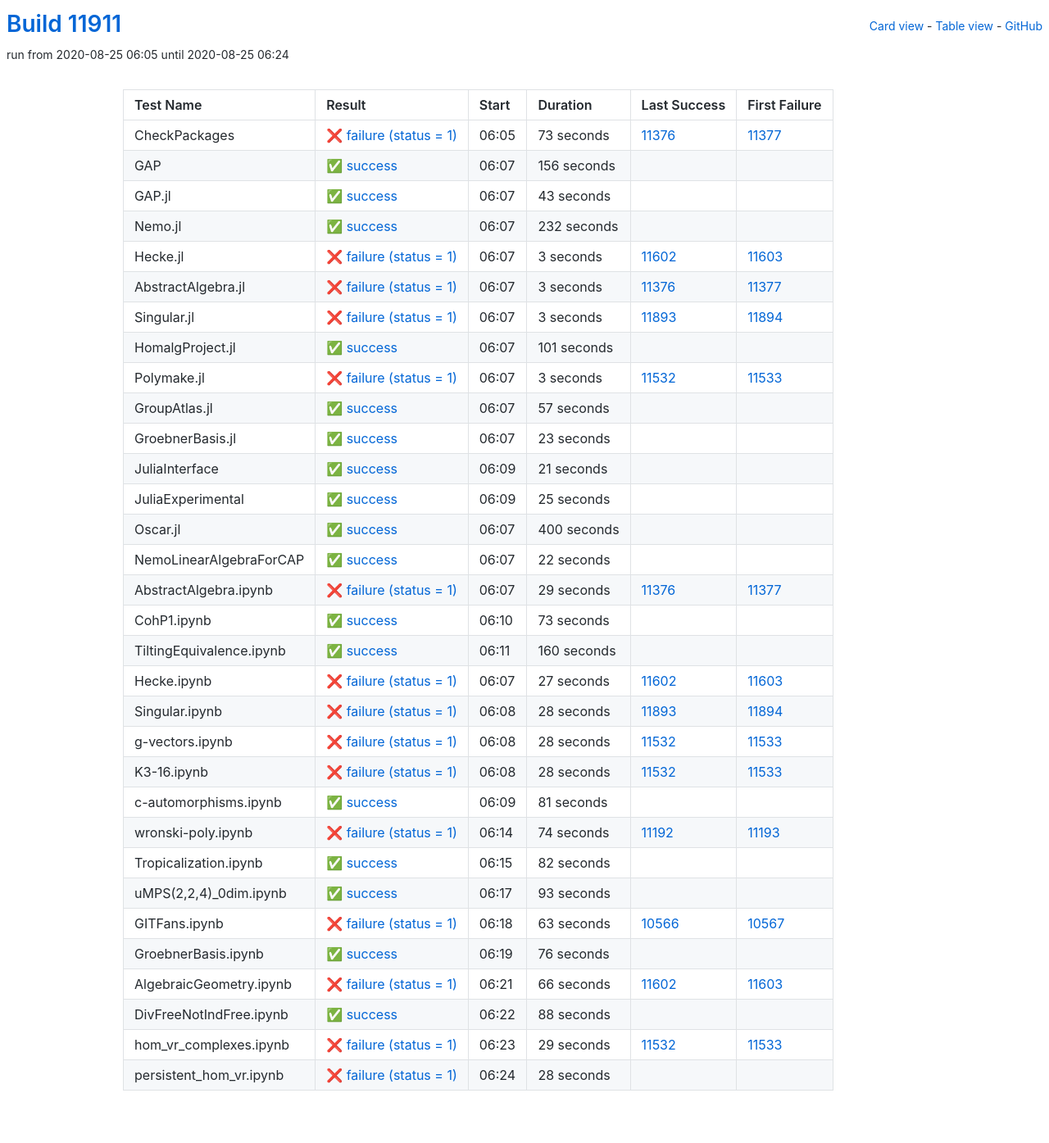
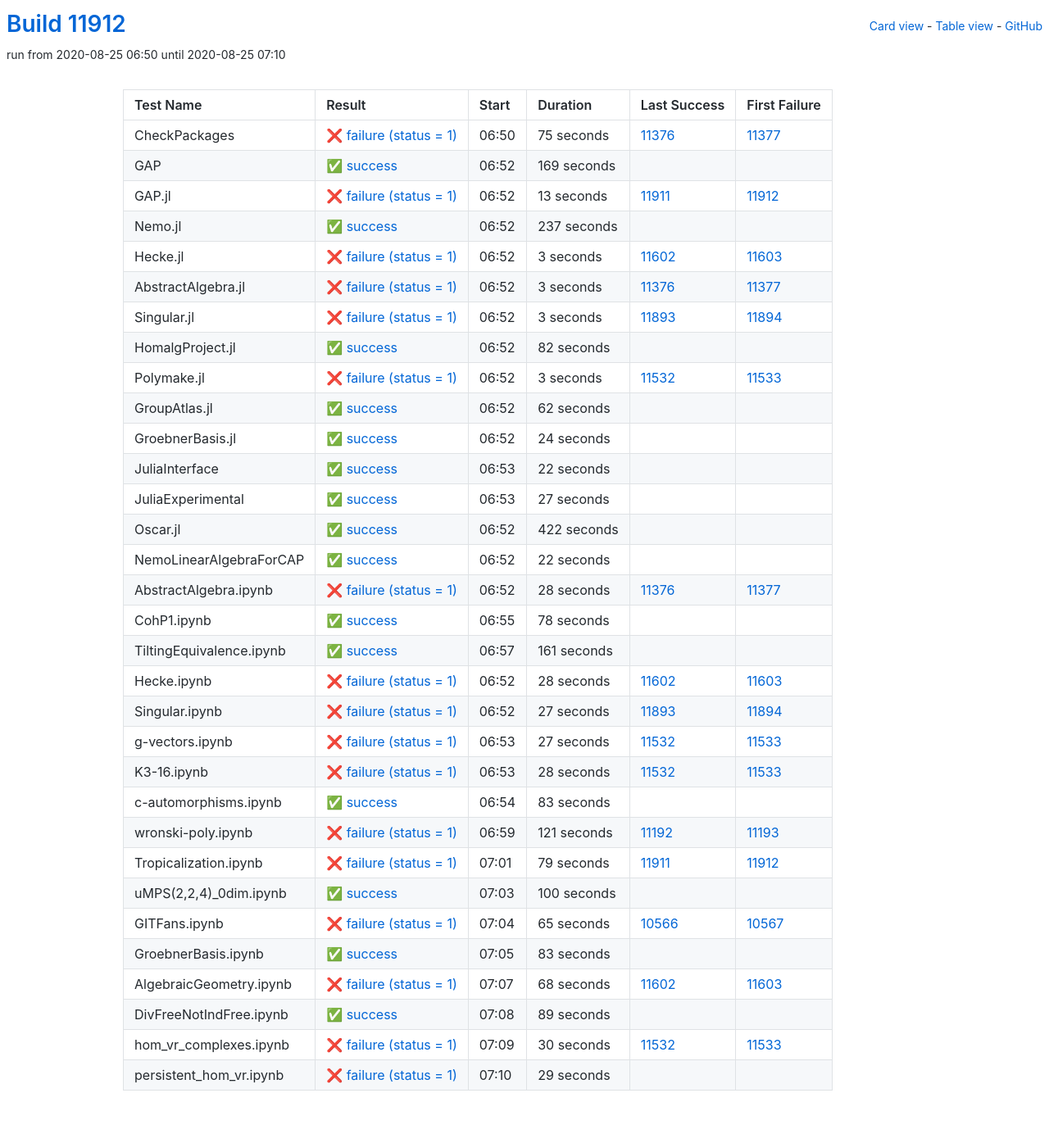
Before and after one commit to oscar-system/oscar-ci-status, a Jekyll site: the page built from table.html, in a window 1280 px wide. Shown: the whole page at 82% size. Built offline with Jekyll 4.4.1, drawn with Linux system fonts in a browser that asks for light colours.

Commit message:
Build #11912

```diff
--- a/_data/ci.yml
+++ b/_data/ci.yml
@@ -1,6 +1,6 @@
 ---
-build: 11911
-build_url: https://oscarci.mathematik.uni-kl.de/job/oscar/11911/
+build: 11912
+build_url: https://oscarci.mathematik.uni-kl.de/job/oscar/11912/
 job: oscar
 organization: oscar-system
 repo: oscar-ci-status
@@ -8,56 +8,56 @@
 tests:
 - name: CheckPackages
   id: checkpackages
-  log: https://oscarci.mathematik.uni-kl.de/job/oscar/11911/artifact/logs/build-11911/CheckPackages.log
-  start: 2020-08-25 06:05
+  log: https://oscarci.mathematik.uni-kl.de/job/oscar/11912/artifact/logs/build-11912/CheckPackages.log
+  start: 2020-08-25 06:50
   success: false
   exitcode: 1
   status: failure
-  duration: 73
+  duration: 75
   last_success: 11376
   last_success_url: https://oscarci.mathematik.uni-kl.de/job/oscar/11376/
   first_failure: 11377
   first_failure_url: https://oscarci.mathematik.uni-kl.de/job/oscar/11377/
 - name: GAP
   id: gap
-  log: https://oscarci.mathematik.uni-kl.de/job/oscar/11911/artifact/logs/build-11911/GAP.log
-  start: 2020-08-25 06:07
+  log: https://oscarci.mathematik.uni-kl.de/job/oscar/11912/artifact/logs/build-11912/GAP.log
+  start: 2020-08-25 06:52
   success: true
   exitcode: 0
   status: success
-  duration: 156
+  duration: 169
   last_success: false
   last_success_url:
   first_failure: false
   first_failure_url:
 - name: GAP.jl
   id: gap-jl
-  log: https://oscarci.mathematik.uni-kl.de/job/oscar/11911/artifact/logs/build-11911/GAP.jl.log
-  start: 2020-08-25 06:07
+  log: https://oscarci.mathematik.uni-kl.de/job/oscar/11912/artifact/logs/build-11912/GAP.jl.log
+  start: 2020-08-25 06:52
+  success: false
+  exitcode: 1
+  status: failure
+  duration: 13
+  last_success: 11911
+  last_success_url: https://oscarci.mathematik.uni-kl.de/job/oscar/11911/
+  first_failure: 11912
+  first_failure_url: https://oscarci.mathematik.uni-kl.de/job/oscar/11912/
+- name: Nemo.jl
+  id: nemo-jl
+  log: https://oscarci.mathematik.uni-kl.de/job/oscar/11912/artifact/logs/build-11912/Nemo.jl.log
+  start: 2020-08-25 06:52
   success: true
   exitcode: 0
   status: success
-  duration: 43
-  last_success: false
-  last_success_url:
-  first_failure: false
-  first_failure_url:
-- name: Nemo.jl
-  id: nemo-jl
-  log: https://oscarci.mathematik.uni-kl.de/job/oscar/11911/artifact/logs/build-11911/Nemo.jl.log
-  start: 2020-08-25 06:07
-  success: true
-  exitcode: 0
-  status: success
-  duration: 232
+  duration: 237
   last_success: false
   last_success_url:
   first_failure: false
   first_failure_url:
 - name: Hecke.jl
   id: hecke-jl
-  log: https://oscarci.mathematik.uni-kl.de/job/oscar/11911/artifact/logs/build-11911/Hecke.jl.log
-  start: 2020-08-25 06:07
+  log: https://oscarci.mathematik.uni-kl.de/job/oscar/11912/artifact/logs/build-11912/Hecke.jl.log
+  start: 2020-08-25 06:52
   success: false
   exitcode: 1
   status: failure
@@ -68,8 +68,8 @@
   first_failure_url: https://oscarci.mathematik.uni-kl.de/job/oscar/11603/
 - name: AbstractAlgebra.jl
   id: abstractalgebra-jl
-  log: https://oscarci.mathematik.uni-kl.de/job/oscar/11911/artifact/logs/build-11911/AbstractAlgebra.jl.log
-  start: 2020-08-25 06:07
+  log: https://oscarci.mathematik.uni-kl.de/job/oscar/11912/artifact/logs/build-11912/AbstractAlgebra.jl.log
+  start: 2020-08-25 06:52
   success: false
   exitcode: 1
   status: failure
@@ -80,8 +80,8 @@
   first_failure_url: https://oscarci.mathematik.uni-kl.de/job/oscar/11377/
 - name: Singular.jl
   id: singular-jl
-  log: https://oscarci.mathematik.uni-kl.de/job/oscar/11911/artifact/logs/build-11911/Singular.jl.log
-  start: 2020-08-25 06:07
+  log: https://oscarci.mathematik.uni-kl.de/job/oscar/11912/artifact/logs/build-11912/Singular.jl.log
+  start: 2020-08-25 06:52
   success: false
   exitcode: 1
   status: failure
@@ -92,20 +92,20 @@
   first_failure_url: https://oscarci.mathematik.uni-kl.de/job/oscar/11894/
 - name: HomalgProject.jl
   id: homalgproject-jl
-  log: https://oscarci.mathematik.uni-kl.de/job/oscar/11911/artifact/logs/build-11911/HomalgProject.jl.log
-  start: 2020-08-25 06:07
+  log: https://oscarci.mathematik.uni-kl.de/job/oscar/11912/artifact/logs/build-11912/HomalgProject.jl.log
+  start: 2020-08-25 06:52
   success: true
   exitcode: 0
   status: success
-  duration: 101
+  duration: 82
   last_success: false
   last_success_url:
   first_failure: false
   first_failure_url:
 - name: Polymake.jl
   id: polymake-jl
-  log: https://oscarci.mathematik.uni-kl.de/job/oscar/11911/artifact/logs/build-11911/Polymake.jl.log
-  start: 2020-08-25 06:07
+  log: https://oscarci.mathematik.uni-kl.de/job/oscar/11912/artifact/logs/build-11912/Polymake.jl.log
+  start: 2020-08-25 06:52
   success: false
   exitcode: 1
   status: failure
@@ -116,68 +116,68 @@
   first_failure_url: https://oscarci.mathematik.uni-kl.de/job/oscar/11533/
 - name: GroupAtlas.jl
   id: groupatlas-jl
-  log: https://oscarci.mathematik.uni-kl.de/job/oscar/11911/artifact/logs/build-11911/GroupAtlas.jl.log
-  start: 2020-08-25 06:07
+  log: https://oscarci.mathematik.uni-kl.de/job/oscar/11912/artifact/logs/build-11912/GroupAtlas.jl.log
+  start: 2020-08-25 06:52
   success: true
   exitcode: 0
   status: success
-  duration: 57
+  duration: 62
   last_success: false
   last_success_url:
   first_failure: false
   first_failure_url:
 - name: GroebnerBasis.jl
   id: groebnerbasis-jl
-  log: https://oscarci.mathematik.uni-kl.de/job/oscar/11911/artifact/logs/build-11911/GroebnerBasis.jl.log
-  start: 2020-08-25 06:07
+  log: https://oscarci.mathematik.uni-kl.de/job/oscar/11912/artifact/logs/build-11912/GroebnerBasis.jl.log
+  start: 2020-08-25 06:52
   success: true
   exitcode: 0
   status: success
-  duration: 23
+  duration: 24
   last_success: false
   last_success_url:
   first_failure: false
   first_failure_url:
 - name: JuliaInterface
   id: juliainterface
-  log: https://oscarci.mathematik.uni-kl.de/job/oscar/11911/artifact/logs/build-11911/JuliaInterface.log
-  start: 2020-08-25 06:09
+  log: https://oscarci.mathematik.uni-kl.de/job/oscar/11912/artifact/logs/build-11912/JuliaInterface.log
+  start: 2020-08-25 06:53
   success: true
   exitcode: 0
   status: success
-  duration: 21
+  duration: 22
   last_success: false
   last_success_url:
   first_failure: false
   first_failure_url:
 - name: JuliaExperimental
   id: juliaexperimental
-  log: https://oscarci.mathematik.uni-kl.de/job/oscar/11911/artifact/logs/build-11911/JuliaExperimental.log
-  start: 2020-08-25 06:09
+  log: https://oscarci.mathematik.uni-kl.de/job/oscar/11912/artifact/logs/build-11912/JuliaExperimental.log
+  start: 2020-08-25 06:53
   success: true
   exitcode: 0
   status: success
-  duration: 25
+  duration: 27
   last_success: false
   last_success_url:
   first_failure: false
   first_failure_url:
 - name: Oscar.jl
   id: oscar-jl
-  log: https://oscarci.mathematik.uni-kl.de/job/oscar/11911/artifact/logs/build-11911/Oscar.jl.log
-  start: 2020-08-25 06:07
+  log: https://oscarci.mathematik.uni-kl.de/job/oscar/11912/artifact/logs/build-11912/Oscar.jl.log
+  start: 2020-08-25 06:52
   success: true
   exitcode: 0
   status: success
-  duration: 400
+  duration: 422
   last_success: false
   last_success_url:
   first_failure: false
   first_failure_url:
 - name: NemoLinearAlgebraForCAP
   id: nemolinearalgebraforcap
-  log: https://oscarci.mathematik.uni-kl.de/job/oscar/11911/artifact/logs/build-11911/NemoLinearAlgebraForCAP.log
-  start: 2020-08-25 06:07
+  log: https://oscarci.mathematik.uni-kl.de/job/oscar/11912/artifact/logs/build-11912/NemoLinearAlgebraForCAP.log
+  start: 2020-08-25 06:52
   success: true
   exitcode: 0
   status: success
@@ -188,80 +188,80 @@
   first_failure_url:
 - name: AbstractAlgebra.ipynb
   id: abstractalgebra-ipynb
-  log: https://oscarci.mathematik.uni-kl.de/job/oscar/11911/artifact/logs/build-11911/AbstractAlgebra.ipynb.log
-  start: 2020-08-25 06:07
+  log: https://oscarci.mathematik.uni-kl.de/job/oscar/11912/artifact/logs/build-11912/AbstractAlgebra.ipynb.log
+  start: 2020-08-25 06:52
   success: false
   exitcode: 1
   status: failure
-  duration: 29
+  duration: 28
   last_success: 11376
   last_success_url: https://oscarci.mathematik.uni-kl.de/job/oscar/11376/
   first_failure: 11377
   first_failure_url: https://oscarci.mathematik.uni-kl.de/job/oscar/11377/
 - name: CohP1.ipynb
   id: cohp1-ipynb
-  log: https://oscarci.mathematik.uni-kl.de/job/oscar/11911/artifact/logs/build-11911/CohP1.ipynb.log
-  start: 2020-08-25 06:10
+  log: https://oscarci.mathematik.uni-kl.de/job/oscar/11912/artifact/logs/build-11912/CohP1.ipynb.log
+  start: 2020-08-25 06:55
   success: true
   exitcode: 0
   status: success
-  duration: 73
+  duration: 78
   last_success: false
   last_success_url:
   first_failure: false
   first_failure_url:
 - name: TiltingEquivalence.ipynb
   id: tiltingequivalence-ipynb
-  log: https://oscarci.mathematik.uni-kl.de/job/oscar/11911/artifact/logs/build-11911/TiltingEquivalence.ipynb.log
-  start: 2020-08-25 06:11
+  log: https://oscarci.mathematik.uni-kl.de/job/oscar/11912/artifact/logs/build-11912/TiltingEquivalence.ipynb.log
+  start: 2020-08-25 06:57
   success: true
   exitcode: 0
   status: success
-  duration: 160
+  duration: 161
   last_success: false
   last_success_url:
   first_failure: false
   first_failure_url:
 - name: Hecke.ipynb
   id: hecke-ipynb
-  log: https://oscarci.mathematik.uni-kl.de/job/oscar/11911/artifact/logs/build-11911/Hecke.ipynb.log
-  start: 2020-08-25 06:07
+  log: https://oscarci.mathematik.uni-kl.de/job/oscar/11912/artifact/logs/build-11912/Hecke.ipynb.log
+  start: 2020-08-25 06:52
   success: false
   exitcode: 1
   status: failure
-  duration: 27
+  duration: 28
   last_success: 11602
   last_success_url: https://oscarci.mathematik.uni-kl.de/job/oscar/11602/
   first_failure: 11603
   first_failure_url: https://oscarci.mathematik.uni-kl.de/job/oscar/11603/
 - name: Singular.ipynb
   id: singular-ipynb
-  log: https://oscarci.mathematik.uni-kl.de/job/oscar/11911/artifact/logs/build-11911/Singular.ipynb.log
-  start: 2020-08-25 06:08
+  log: https://oscarci.mathematik.uni-kl.de/job/oscar/11912/artifact/logs/build-11912/Singular.ipynb.log
+  start: 2020-08-25 06:52
   success: false
   exitcode: 1
   status: failure
-  duration: 28
+  duration: 27
   last_success: 11893
   last_success_url: https://oscarci.mathematik.uni-kl.de/job/oscar/11893/
   first_failure: 11894
   first_failure_url: https://oscarci.mathematik.uni-kl.de/job/oscar/11894/
 - name: g-vectors.ipynb
   id: g-vectors-ipynb
-  log: https://oscarci.mathematik.uni-kl.de/job/oscar/11911/artifact/logs/build-11911/g-vectors.ipynb.log
-  start: 2020-08-25 06:08
+  log: https://oscarci.mathematik.uni-kl.de/job/oscar/11912/artifact/logs/build-11912/g-vectors.ipynb.log
+  start: 2020-08-25 06:53
   success: false
   exitcode: 1
   status: failure
-  duration: 28
+  duration: 27
   last_success: 11532
   last_success_url: https://oscarci.mathematik.uni-kl.de/job/oscar/11532/
   first_failure: 11533
   first_failure_url: https://oscarci.mathematik.uni-kl.de/job/oscar/11533/
 - name: K3-16.ipynb
   id: k3-16-ipynb
-  log: https://oscarci.mathematik.uni-kl.de/job/oscar/11911/artifact/logs/build-11911/K3-16.ipynb.log
-  start: 2020-08-25 06:08
+  log: https://oscarci.mathematik.uni-kl.de/job/oscar/11912/artifact/logs/build-11912/K3-16.ipynb.log
+  start: 2020-08-25 06:53
   success: false
   exitcode: 1
   status: failure
@@ -272,120 +272,120 @@
   first_failure_url: https://oscarci.mathematik.uni-kl.de/job/oscar/11533/
 - name: c-automorphisms.ipynb
   id: c-automorphisms-ipynb
-  log: https://oscarci.mathematik.uni-kl.de/job/oscar/11911/artifact/logs/build-11911/c-automorphisms.ipynb.log
-  start: 2020-08-25 06:09
+  log: https://oscarci.mathematik.uni-kl.de/job/oscar/11912/artifact/logs/build-11912/c-automorphisms.ipynb.log
+  start: 2020-08-25 06:54
   success: true
   exitcode: 0
   status: success
-  duration: 81
+  duration: 83
   last_success: false
   last_success_url:
   first_failure: false
   first_failure_url:
 - name: wronski-poly.ipynb
   id: wronski-poly-ipynb
-  log: https://oscarci.mathematik.uni-kl.de/job/oscar/11911/artifact/logs/build-11911/wronski-poly.ipynb.log
-  start: 2020-08-25 06:14
+  log: https://oscarci.mathematik.uni-kl.de/job/oscar/11912/artifact/logs/build-11912/wronski-poly.ipynb.log
+  start: 2020-08-25 06:59
   success: false
   exitcode: 1
   status: failure
-  duration: 74
+  duration: 121
   last_success: 11192
   last_success_url: https://oscarci.mathematik.uni-kl.de/job/oscar/11192/
   first_failure: 11193
   first_failure_url: https://oscarci.mathematik.uni-kl.de/job/oscar/11193/
 - name: Tropicalization.ipynb
   id: tropicalization-ipynb
-  log: https://oscarci.mathematik.uni-kl.de/job/oscar/11911/artifact/logs/build-11911/Tropicalization.ipynb.log
-  start: 2020-08-25 06:15
+  log: https://oscarci.mathematik.uni-kl.de/job/oscar/11912/artifact/logs/build-11912/Tropicalization.ipynb.log
+  start: 2020-08-25 07:01
+  success: false
+  exitcode: 1
+  status: failure
+  duration: 79
+  last_success: 11911
+  last_success_url: https://oscarci.mathematik.uni-kl.de/job/oscar/11911/
+  first_failure: 11912
+  first_failure_url: https://oscarci.mathematik.uni-kl.de/job/oscar/11912/
+- name: uMPS(2,2,4)_0dim.ipynb
+  id: umps-2-2-4-0dim-ipynb
+  log: https://oscarci.mathematik.uni-kl.de/job/oscar/11912/artifact/logs/build-11912/uMPS-2-2-4-_0dim.ipynb.log
+  start: 2020-08-25 07:03
   success: true
   exitcode: 0
   status: success
-  duration: 82
-  last_success: false
-  last_success_url:
-  first_failure: false
-  first_failure_url:
-- name: uMPS(2,2,4)_0dim.ipynb
-  id: umps-2-2-4-0dim-ipynb
-  log: https://oscarci.mathematik.uni-kl.de/job/oscar/11911/artifact/logs/build-11911/uMPS-2-2-4-_0dim.ipynb.log
-  start: 2020-08-25 06:17
-  success: true
-  exitcode: 0
-  status: success
-  duration: 93
+  duration: 100
   last_success: false
   last_success_url:
   first_failure: false
   first_failure_url:
 - name: GITFans.ipynb
   id: gitfans-ipynb
-  log: https://oscarci.mathematik.uni-kl.de/job/oscar/11911/artifact/logs/build-11911/GITFans.ipynb.log
-  start: 2020-08-25 06:18
+  log: https://oscarci.mathematik.uni-kl.de/job/oscar/11912/artifact/logs/build-11912/GITFans.ipynb.log
+  start: 2020-08-25 07:04
   success: false
   exitcode: 1
   status: failure
-  duration: 63
+  duration: 65
   last_success: 10566
   last_success_url: https://oscarci.mathematik.uni-kl.de/job/oscar/10566/
   first_failure: 10567
   first_failure_url: https://oscarci.mathematik.uni-kl.de/job/oscar/10567/
 - name: GroebnerBasis.ipynb
   id: groebnerbasis-ipynb
-  log: https://oscarci.mathematik.uni-kl.de/job/oscar/11911/artifact/logs/build-11911/GroebnerBasis.ipynb.log
-  start: 2020-08-25 06:19
+  log: https://oscarci.mathematik.uni-kl.de/job/oscar/11912/artifact/logs/build-11912/GroebnerBasis.ipynb.log
+  start: 2020-08-25 07:05
   success: true
   exitcode: 0
   status: success
-  duration: 76
+  duration: 83
   last_success: false
   last_success_url:
   first_failure: false
   first_failure_url:
 - name: AlgebraicGeometry.ipynb
   id: algebraicgeometry-ipynb
-  log: https://oscarci.mathematik.uni-kl.de/job/oscar/11911/artifact/logs/build-11911/AlgebraicGeometry.ipynb.log
-  start: 2020-08-25 06:21
+  log: https://oscarci.mathematik.uni-kl.de/job/oscar/11912/artifact/logs/build-11912/AlgebraicGeometry.ipynb.log
+  start: 2020-08-25 07:07
   success: false
   exitcode: 1
   status: failure
-  duration: 66
+  duration: 68
   last_success: 11602
   last_success_url: https://oscarci.mathematik.uni-kl.de/job/oscar/11602/
   first_failure: 11603
   first_failure_url: https://oscarci.mathematik.uni-kl.de/job/oscar/11603/
 - name: DivFreeNotIndFree.ipynb
   id: divfreenotindfree-ipynb
-  log: https://oscarci.mathematik.uni-kl.de/job/oscar/11911/artifact/logs/build-11911/DivFreeNotIndFree.ipynb.log
-  start: 2020-08-25 06:22
+  log: https://oscarci.mathematik.uni-kl.de/job/oscar/11912/artifact/logs/build-11912/DivFreeNotIndFree.ipynb.log
+  start: 2020-08-25 07:08
   success: true
   exitcode: 0
   status: success
-  duration: 88
+  duration: 89
   last_success: false
   last_success_url:
   first_failure: false
   first_failure_url:
 - name: hom_vr_complexes.ipynb
   id: hom-vr-complexes-ipynb
-  log: https://oscarci.mathematik.uni-kl.de/job/oscar/11911/artifact/logs/build-11911/hom_vr_complexes.ipynb.log
-  start: 2020-08-25 06:23
+  log: https://oscarci.mathematik.uni-kl.de/job/oscar/11912/artifact/logs/build-11912/hom_vr_complexes.ipynb.log
+  start: 2020-08-25 07:09
   success: false
   exitcode: 1
   status: failure
-  duration: 29
+  duration: 30
   last_success: 11532
   last_success_url: https://oscarci.mathematik.uni-kl.de/job/oscar/11532/
   first_failure: 11533
   first_failure_url: https://oscarci.mathematik.uni-kl.de/job/oscar/11533/
 - name: persistent_hom_vr.ipynb
   id: persistent-hom-vr-ipynb
-  log: https://oscarci.mathematik.uni-kl.de/job/oscar/11911/artifact/logs/build-11911/persistent_hom_vr.ipynb.log
-  start: 2020-08-25 06:24
+  log: https://oscarci.mathematik.uni-kl.de/job/oscar/11912/artifact/logs/build-11912/persistent_hom_vr.ipynb.log
+  start: 2020-08-25 07:10
   success: false
   exitcode: 1
   status: failure
-  duration: 28
+  duration: 29
   last_success: false
   last_success_url:
   first_failure: false
```
Also changed, not shown: README.md.
